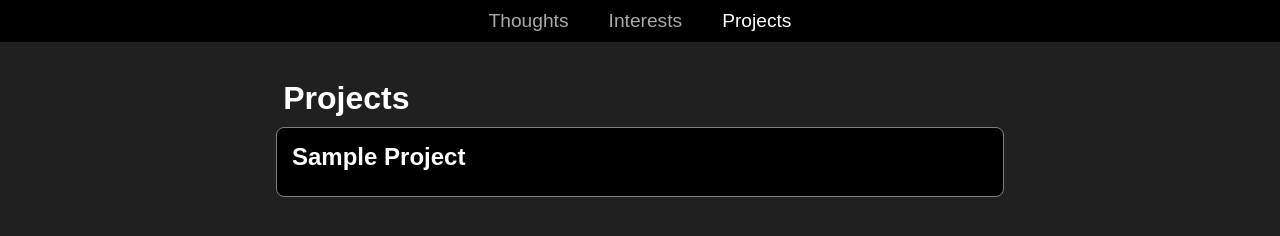
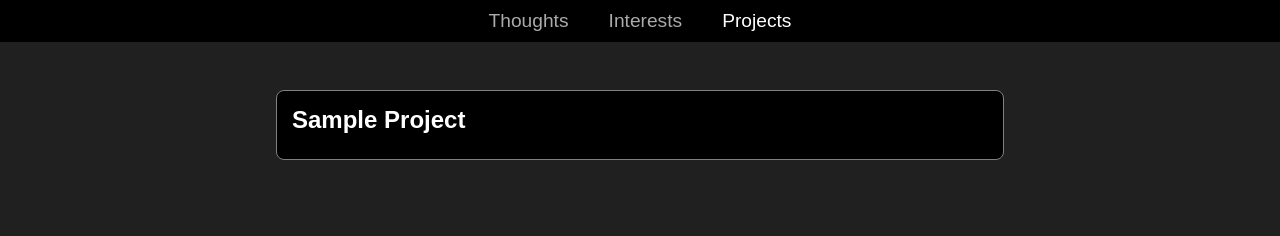
Before and after one commit to neirzh/neirzh.github.io, a plain HTML site: page projects.html in a window 1280 px wide. Drawn offline with Linux system fonts and the light colour scheme.

Commit message:
Update projects.html

```diff
--- a/projects.html
+++ b/projects.html
@@ -23,7 +23,6 @@
     </header>
     <div class="container">
         <div class="middle">
-            <h1>Projects</h1>
             <!-- Add project posts here with same structure as Thoughts -->
             <div class="post" onclick="togglePost(this)">
                 <h2>Sample Project</h2>
```
